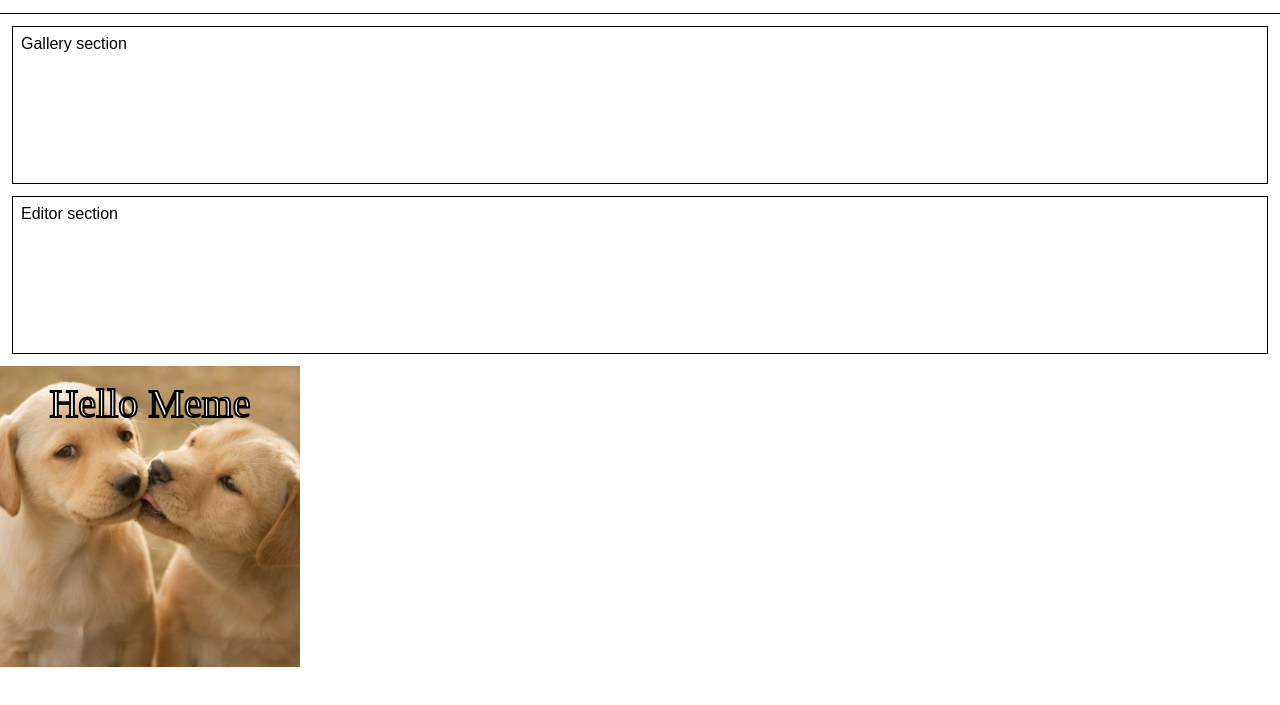
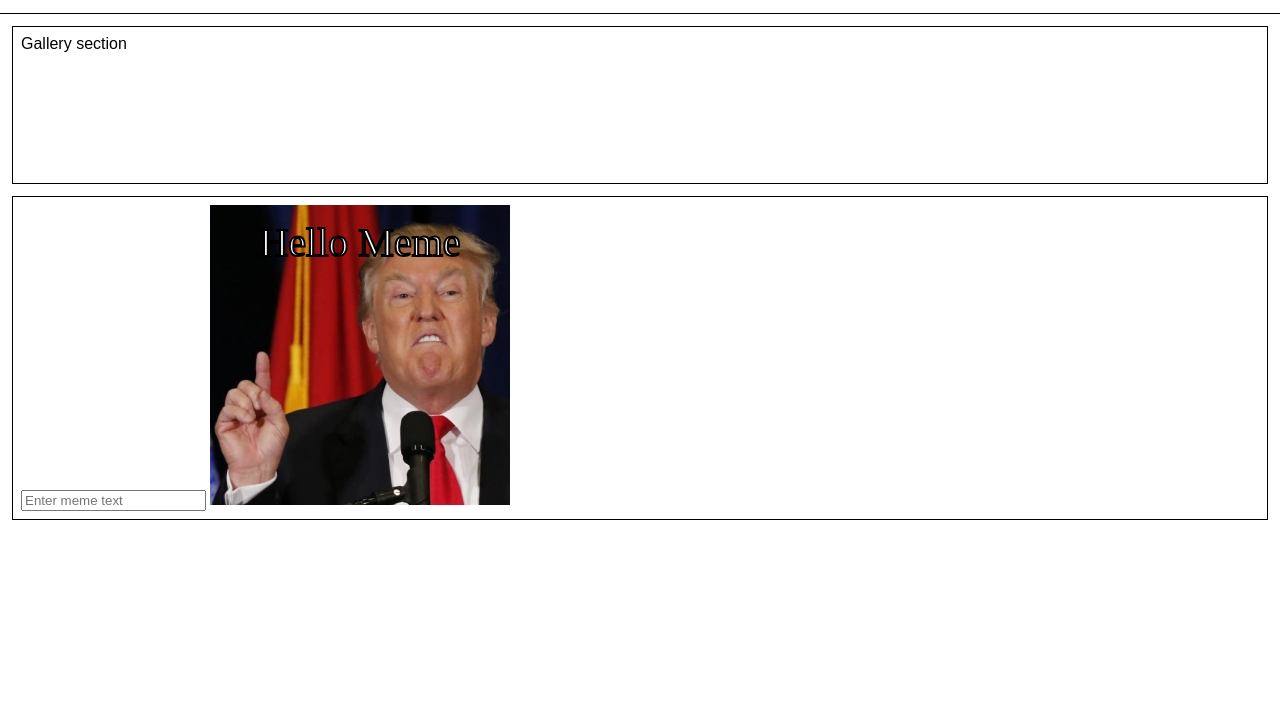
Before and after one commit to hyperbend/exSprint2, a plain HTML site: page index.html in a window 1280 px wide. Shown: the part 91-796 px from the top of the page. Drawn offline with Linux system fonts and the light colour scheme.

Commit message:
phase1 step5: add input for line text with setLineTxt + live render

```diff
--- a/index.html
+++ b/index.html
@@ -15,8 +15,10 @@
 
     <main>
         <section id="gallery" class="gallery">Gallery section</section>
-        <section id="editor" class="editor">Editor section</section>
-        <canvas id="meme-canvas" width="300" height="300"></canvas>
+        <section id="editor" class="editor">
+            <input type="text" placeholder="Enter meme text" oninput="onSetLineTxt(this.value)">
+            <canvas id="meme-canvas" width="300" height="300"></canvas>
+        </section>
     </main>
 
     <script src="js/main.js"></script>
--- a/js/main.js
+++ b/js/main.js
@@ -10,21 +10,26 @@ const gImgs = [
 ]
 
 var gMeme = {
-    selectedImgId: 2,
+    selectedImgId: 1,
     selectedLineIdx: 0,
     lines: [
         { txt: 'Hello Meme', size: 40, fill: 'white', stroke: 'black', x: 'center', y: 20 }
     ]
 }
 
-function getMeme() {
-    return gMeme
+function getMeme() { return gMeme }
+
+function getImgUrlById(id) {
+    for (var i = 0; i < gImgs.length; i++) if (gImgs[i].id === id) return gImgs[i].url
 }
 
-function getImgUrlById(id) {
-    for (var i = 0; i < gImgs.length; i++) {
-        if (gImgs[i].id === id) return gImgs[i].url
-    }
+function setLineTxt(txt) {
+    gMeme.lines[gMeme.selectedLineIdx].txt = txt
+}
+
+function onSetLineTxt(txt) {
+    setLineTxt(txt)
+    renderMeme()
 }
 
 function onInit() {
@@ -36,10 +41,8 @@ function onInit() {
 
 function renderMeme() {
     coverCanvasWithImg(gImg)
-
     var meme = getMeme()
     var line = meme.lines[meme.selectedLineIdx]
-
     var x = line.x === 'center' ? gElCanvas.width / 2 : line.x
     drawText(line.txt, x, line.y, line.size, line.fill, line.stroke)
 }
```
